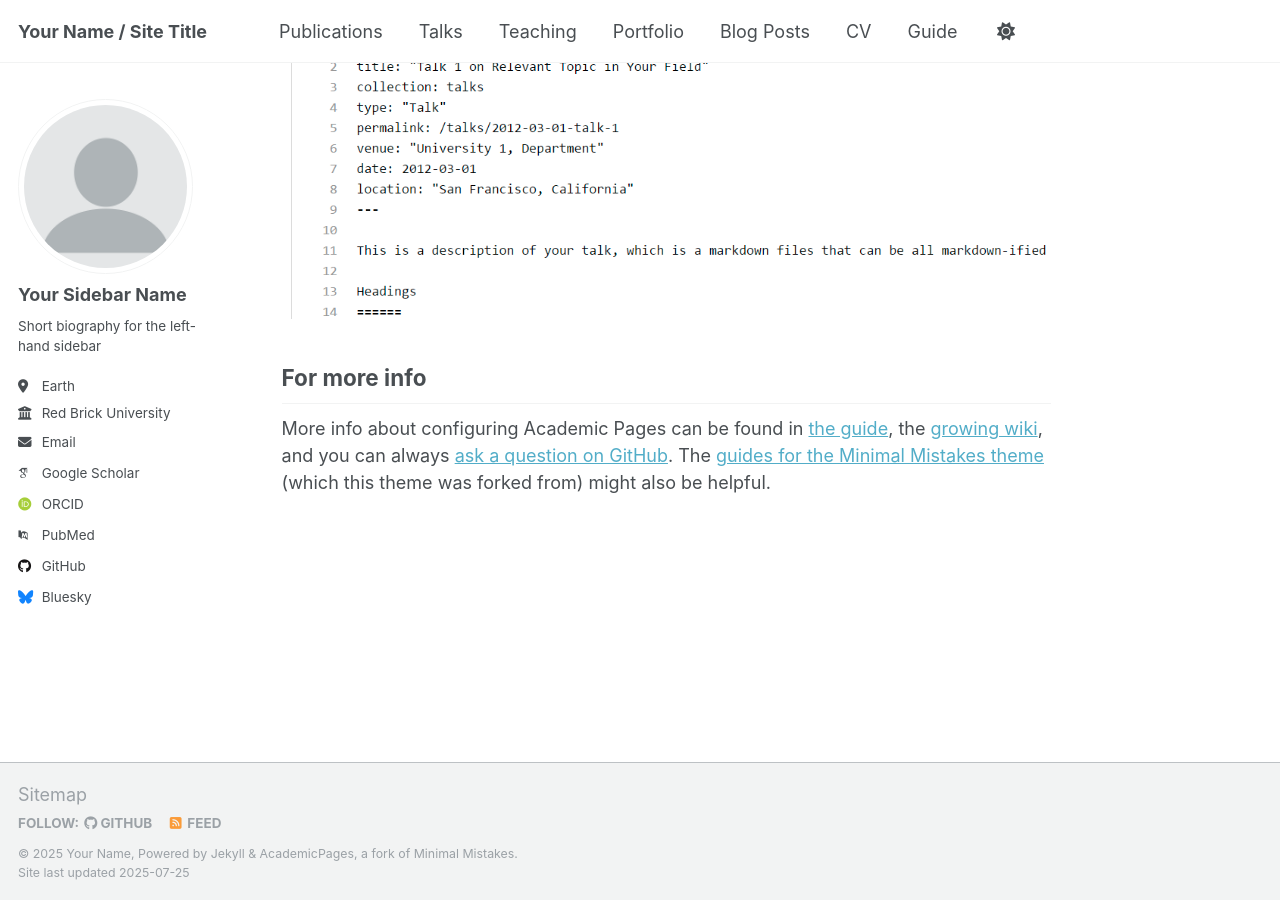
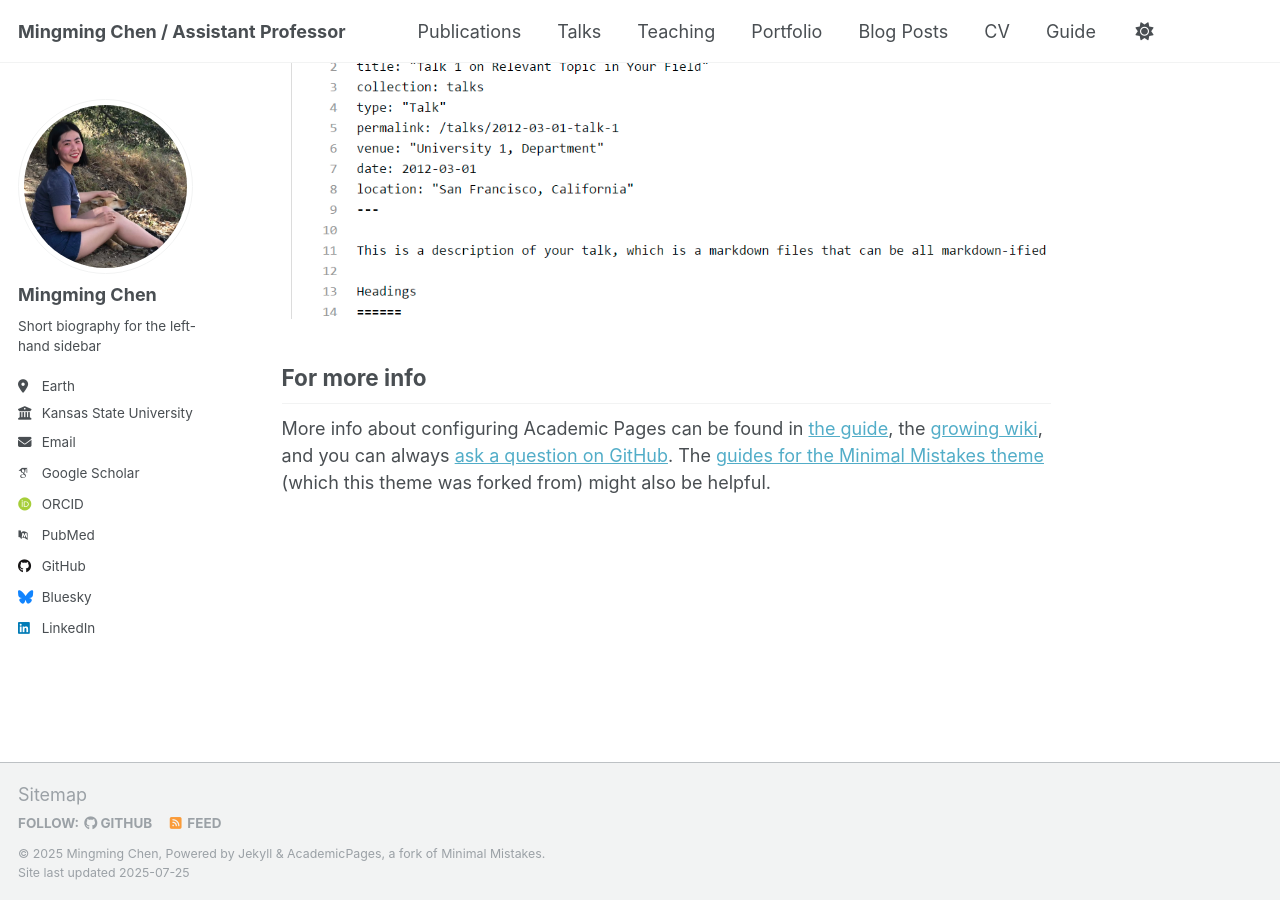
Before and after one commit to mzc796/mzc796.github.io, a Jekyll site: the page built from _pages/about.md, in a window 1280 px wide and 900 px high, scrolled down 2880 px. Built offline with Jekyll 4.4.1, drawn with Linux system fonts in a browser that asks for light colours; some web fonts are replaced; a script that is not in the unit is left out.

Commit message:
Update _config.yml

```diff
--- a/_config.yml
+++ b/_config.yml
@@ -9,11 +9,11 @@
 # Basic Site Settings
 locale                   : "en-US"
 site_theme               : "default"
-title                    : "Your Name / Site Title"
+title                    : "Mingming Chen / Assistant Professor"
 title_separator          : "-"
-name                     : &name "Your Name"
+name                     : &name "Mingming Chen"
 description              : &description "personal description"
-url                      : https://academicpages.github.io # the base hostname & protocol for your site e.g. "https://[your GitHub username].github.io" or if you already have some other page hosted on Github then use "https://[your GitHub username].github.io/[Your Repo Name]"
+url                      : https://academicpages.github.io # the base hostname & protocol for your site e.g. "https://mzc796.github.io" or if you already have some other page hosted on Github then use "https://[your GitHub username].github.io/[Your Repo Name]"
 baseurl                  : "" # the subpath of your site, e.g. "/blog"
 repository               : "academicpages/academicpages.github.io"
 
@@ -22,21 +22,21 @@
 #               Additional customization can be done by editing /_includes/author-profile.html
 author:
   # Biographic information
-  avatar           : "profile.png"
-  name             : "Your Sidebar Name"
+  avatar           : "profile.jpeg"
+  name             : "Mingming Chen"
   pronouns         : # example: "she/her"
   bio              : "Short biography for the left-hand sidebar"
   location         : "Earth"
-  employer         : "Red Brick University"
+  employer         : "Kansas State University"
   uri              : # URL
-  email            : "none@example.org"
+  email            : "mzc796psu.edu"
 
   # Academic websites
   academia         : # URL
   arxiv            : # URL - Update with the correct link to your profile
-  googlescholar    : "https://scholar.google.com/citations?user=PS_CX0AAAAAJ"
+  googlescholar    : "https://scholar.google.com/citations?user=RCOU4CoAAAAJ&hl=en"
   impactstory      : # URL
-  orcid            : "http://orcid.org/yourorcidurl"
+  orcid            : "https://orcid.org/0000-0001-9595-770X"
   semantic         : # URL
   pubmed           : "https://www.ncbi.nlm.nih.gov/pubmed/?term=john+snow"
   researchgate     : # URL
@@ -61,7 +61,7 @@
   keybase          : # Username
   instagram        : # Username
   lastfm           : # Username
-  linkedin         : # Username
+  linkedin         : "https://www.linkedin.com/in/mingming-chen-97949684/"
   mastodon         : # URL
   medium           : # URL
   pinterest        : # Username
```
